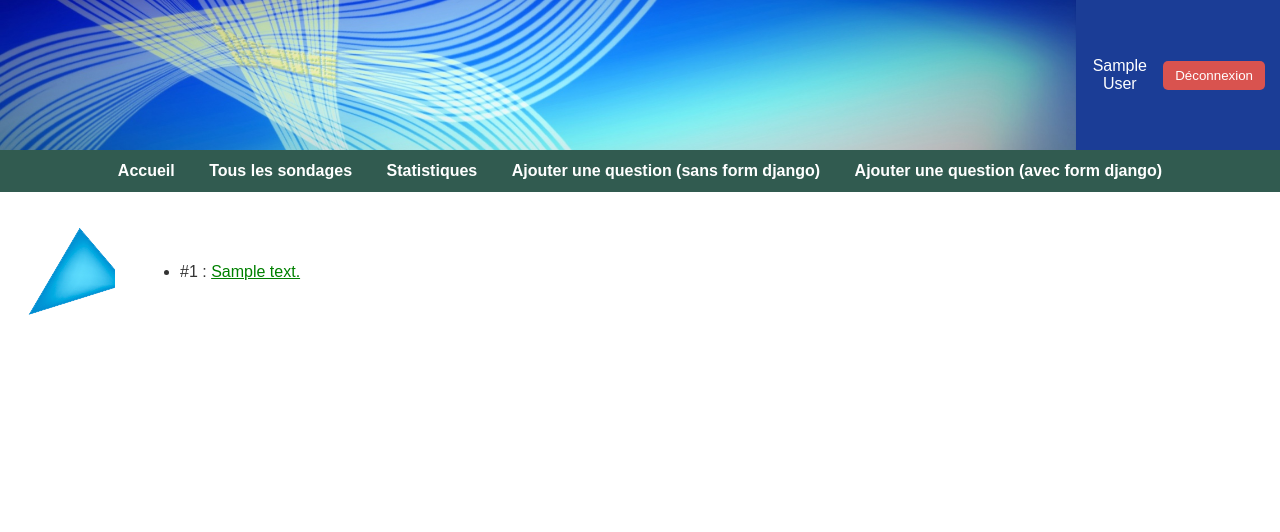
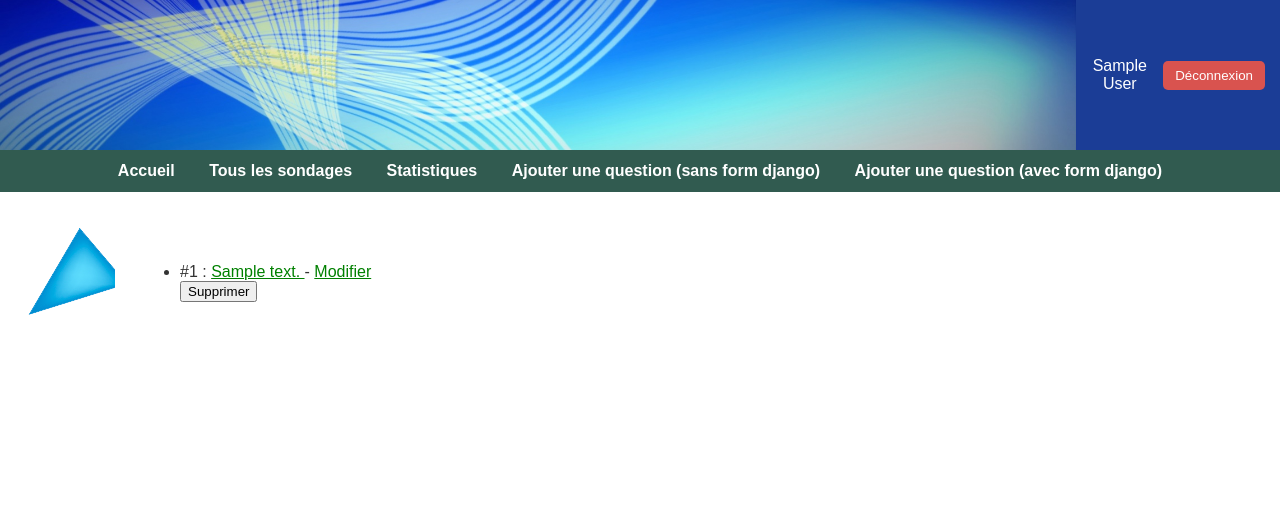
Before and after one commit to severinehmfms/django, a Django app: page /polls/all/ in a window 1280 px wide. Shown: the top 532 px of the page. Run offline with Django 5.2, Linux system fonts and the light colour scheme; a user stored in the database is signed in; tables that the repository leaves empty hold one stand-in row (values such as "Sample post").

Commit message:
ip, et div

```diff
--- a/djangotutorial/mysite/settings.py
+++ b/djangotutorial/mysite/settings.py
@@ -25,7 +25,7 @@ SECRET_KEY = 'django-insecure-+^_s0l(#z5f90yf&tv6vn&=cp&c1=5k7b$-&2u9orct)y^(y-f
 # SECURITY WARNING: don't run with debug turned on in production!
 DEBUG = True
 
-ALLOWED_HOSTS = []
+ALLOWED_HOSTS = ["127.0.0.1","192.168.1.8","localhost"]
 
 
 # Application definition
--- a/djangotutorial/polls/templates/polls/all.html
+++ b/djangotutorial/polls/templates/polls/all.html
@@ -8,7 +8,24 @@
     {% if question_list %}
         <ul>
         {% for question in question_list %}
-            <li>#{{ question.id }} : <a href="{% url 'polls:frequency' question.id %}">{{ question.question_text }} </a></li>
+            <li>#{{ question.id }} : <a href="{% url 'polls:frequency' question.id %}">{{ question.question_text }} </a>
+
+
+            {% if user.is_superuser %}
+                -  <a href="{% url 'polls:modifier' question.id %}"> Modifier </a>
+
+                <form action="{% url 'polls:supprimer' question.id %}"
+                method="post"
+                onsubmit="return confirm('Voulez-vous vraiment supprimer cette question ?');">
+
+                {% csrf_token %}
+                <button type="submit">Supprimer</button>
+
+                </form>
+           {% endif %}
+
+
+            </li>
         {% endfor %}
         </ul>
     {% else %}
--- a/djangotutorial/templates/base.html
+++ b/djangotutorial/templates/base.html
@@ -1,5 +1,5 @@
 <!DOCTYPE html>
-<html lang="en">
+<html lang="fr">
 <head>
     {% load static %}
 
```
